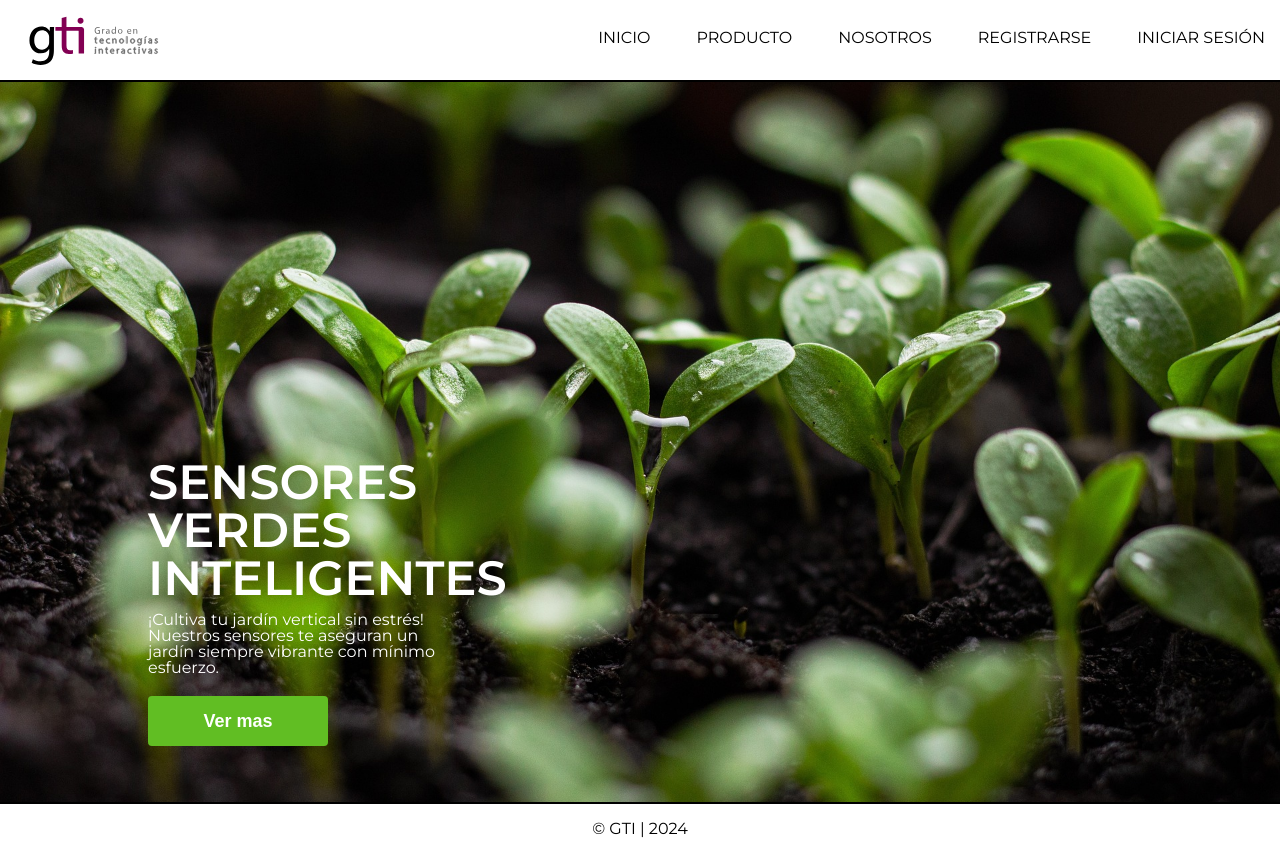
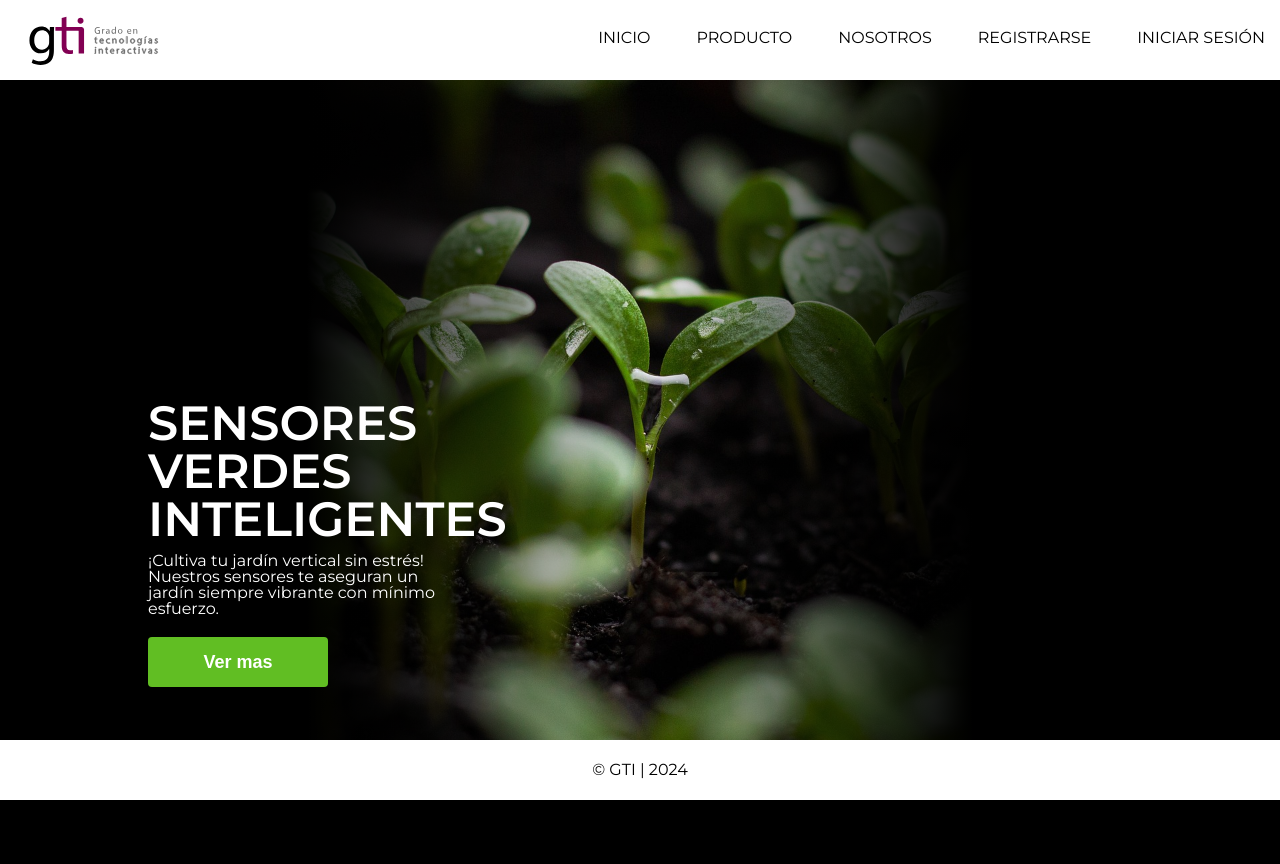
Before and after one commit to JosueBellota/GTI_Huertos_Verticales, a PHP site: page / in a window 1280 px wide. After the commit the page ends 800 px from the top, so only its background shows below. Run offline with PHP 8.4, Linux system fonts and the light colour scheme.

Commit message:
Lnading Page Style Fixed

```diff
--- a/css/cliente.css
+++ b/css/cliente.css
@@ -1,4 +1,3 @@
-
 /* --------------------------------- */
 /* Estilos Interfaz Cliente           */
 /* ---------------------------------- */
--- a/css/global.css
+++ b/css/global.css
@@ -25,6 +25,15 @@ body {
     /* background-color: var(--white); */
     font-family: "Montserrat", sans-serif;
     /* color: #333; */
+
+    justify-content: center;
+    align-items: center;
+    background-image: url('../img/panel.jpg');
+    background-size: cover;
+    background-repeat: no-repeat;
+    background-position: center;
+    z-index: -1;
+
 }
 
 /* ------------------------------*/
--- a/css/landing.css
+++ b/css/landing.css
@@ -7,30 +7,12 @@
 .landing-page {
     position: relative;
     width: 100%;
-    min-height: calc(100vh - 80px);
+    height: calc(100vh - 140px);
     margin: 0 auto;
-    /* background: rgb(0,0,0);
-    background: linear-gradient(90deg, rgba(0,0,0,1) 24%, rgba(248,248,248,0) 50%, rgba(0,0,0,1) 76%); */
+    background: rgb(0,0,0);
+    background: linear-gradient(90deg, rgba(0,0,0,1) 24%, rgba(248,248,248,0) 50%, rgba(0,0,0,1) 76%);
 
 }
-
-.background-image {
-    position: relative;
-    margin: 0 auto;
-    width: 100%;
-    min-height: calc(100vh - 80px);
-    display: flex;
-    justify-content: center;
-    align-items: center;
-    background-image: url('../img/panel.jpg');
-    background-size: cover;
-    background-repeat: no-repeat;
-    background-position: center;
-    z-index: -1;
-
-
-}
-
 
 .content-container {
     width: 80%;
--- a/css/menufooter.css
+++ b/css/menufooter.css
@@ -8,7 +8,6 @@
   align-items: center;
   height: 80px;
   background-color: #fff;
-  border-bottom: 2px solid black;
 }
 
 .header__container {
@@ -102,7 +101,6 @@
 
 .footer {
   position: relative;
-  border-top: 2px solid black;
   height: 60px;
   width: 100%;
   position: relative;
@@ -112,7 +110,7 @@
 }
 
 .copyright {
-line-height: 50px;
+line-height: 60px;
 margin: 0 auto;
 }
 
--- a/index.php
+++ b/index.php
@@ -2,8 +2,6 @@
 
 
 <div class="landing-page">
-    <div class="background-image">
-    </div>
     <div class="content-container">
         <div class="content">
             <h1>SENSORES <br>
```
